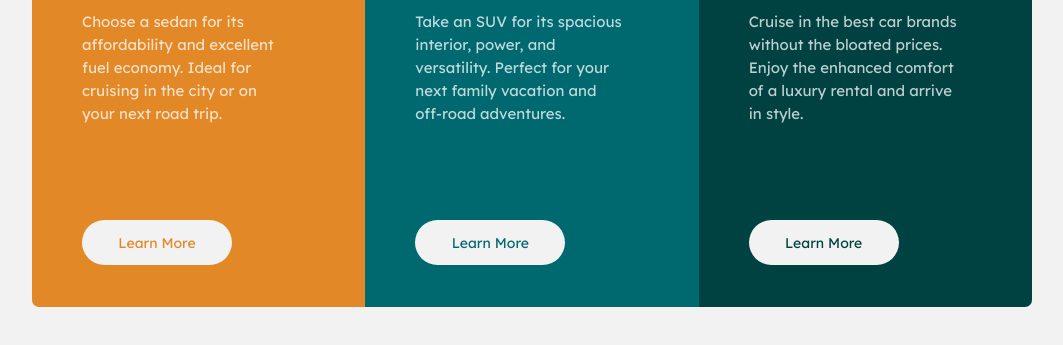
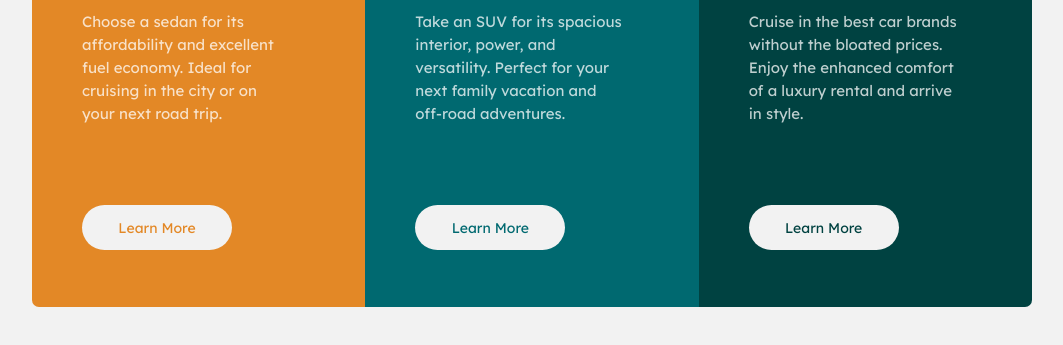
Before and after one commit to DwillDev/FrEndMen-3-Column-Preview-Card, a plain HTML site: page index.html in a window 1280 px wide. Shown: the part 343-688 px from the top of the page, without its empty margins (108-1171 px from the left). Drawn offline with Linux system fonts and the light colour scheme.

Commit message:
Add files via upload

```diff
--- a/index.html
+++ b/index.html
@@ -16,7 +16,7 @@
                 <h1>Sedans</h1>
                 <p>Choose a sedan for its affordability and excellent fuel economy. Ideal for cruising in the city or on your next road trip.
                 </p>
-                <button>Learn More</button>
+                <a href="#">Learn More</a>
             </section>
             <section class="suvs">
                 <svg xmlns="http://www.w3.org/2000/svg" viewbox="0 0 64 40">
@@ -24,7 +24,7 @@
                 </svg>
                 <h1>Suvs</h1>
                 <p>Take an SUV for its spacious interior, power, and versatility. Perfect for your next family vacation and off-road adventures.</p>
-                <button>Learn More</button>
+                <a href="#">Learn More</a>
             </section>
             <section class="luxury">
                 <svg xmlns="http://www.w3.org/2000/svg" viewbox="0 0 64 40">
@@ -32,7 +32,7 @@
                 </svg>
                 <h1>Luxury</h1>
                 <p>Cruise in the best car brands without the bloated prices. Enjoy the enhanced comfort of a luxury rental and arrive in style.</p>
-                <button>Learn More</button>
+                <a href="#">Learn More</a>
             </section>
         </main>
     </body>
--- a/style.css
+++ b/style.css
@@ -70,48 +70,52 @@
         line-height:2.3rem;
     }
 
-    button{
+    a{
+        display:flex;
+        justify-content: center;
+        align-items: center;
         background-color: var(--main-color);
-        border:none;
         border-radius: 3rem;
         width:clamp(9rem,36vw,15rem);
         font-size:clamp(1rem,3.3vw,1.4rem);
         height:clamp(3rem,15vw,4.5rem);
-        margin-top:1rem;
+        margin-top:3rem;
+        text-decoration: none;
+
     }
 
-    .sedans button{
+    .sedans a{
         color:var(--sedans);
     }
 
-    .suvs button{
+    .suvs a{
         color:var(--suvs);
     }
 
-    .luxury button{
+    .luxury a{
         color:var(--luxury);
     }
 
-    p, button{
+    p, a{
         font-family: var(--main-font);
     }
 
 /* Pseudo-Elements */
-    button:hover, button:active{
+    a:hover, a:active{
         cursor:pointer;
         border:.2rem solid white;
         color:white;
     }
 
-    .sedans button:hover, .sedans button:active{
+    .sedans a:hover, .sedans a:active{
         background-color:var(--sedans);
     }
 
-    .suvs button:hover, .suvs button:active{
+    .suvs a:hover, .suvs a:active{
         background-color:var(--suvs);
     }
 
-    .luxury button:hover, .luxury button:active{
+    .luxury a:hover, .luxury a:active{
         background-color:var(--luxury);
     }
 
@@ -132,7 +136,7 @@
         }
 
     /* Sub-Containers III */
-        button{
+        a{
             margin-top:8rem;
         }
 }
```
